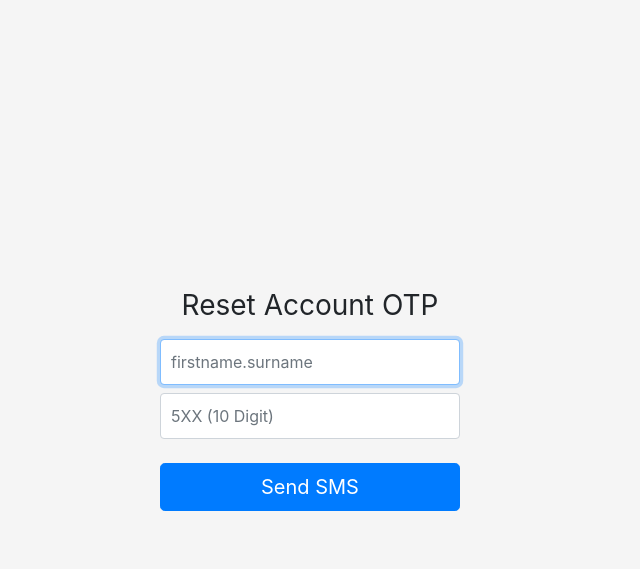
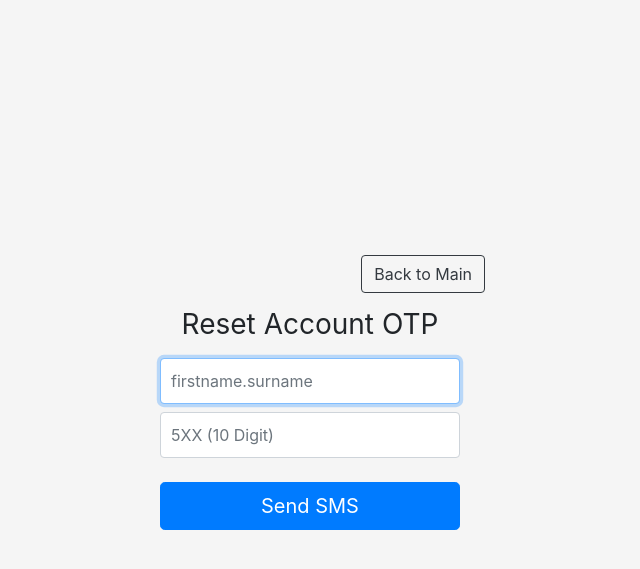
Before and after one commit to omertb/ssl-otp-reset, a Flask app: page /reset in a window 1280 px wide. Shown: the top 569 px of the page, without its empty margins (330-970 px from the left). Run offline with Flask 2, Linux system fonts and the light colour scheme; some libraries are stand-ins or nearby versions.

Commit message:
back to main page

```diff
--- a/templates/base.html
+++ b/templates/base.html
@@ -12,7 +12,19 @@
 <body>
 <div class="container">
 
-<div class="text-center d-flex flex-column h-100">
+<div class="row">
+    <div class="col-md-4"></div>
+
+    <div class="col-md-4">
+        <form class="form-inline my-2 my-lg-0 float-right" method="get" action="http://10.29.6.10:32783/otp-reset-unlock/">
+          <button class="btn btn-outline-dark my-2 my-sm-0" type="submit">Back to Main</button>
+        </form>
+    </div>
+
+    <div class="col-md-4"></div>
+</div>
+
+<div class="row text-center d-flex flex-column h-100">
 <form class="form-signin" action="" method="post">
 
     {{ form.csrf_token }}
@@ -25,6 +37,7 @@
 </form>
 
 </div>
+
     <div class="row h-100 align-items-center">
         <div class="col-md-2"></div>
 
```
